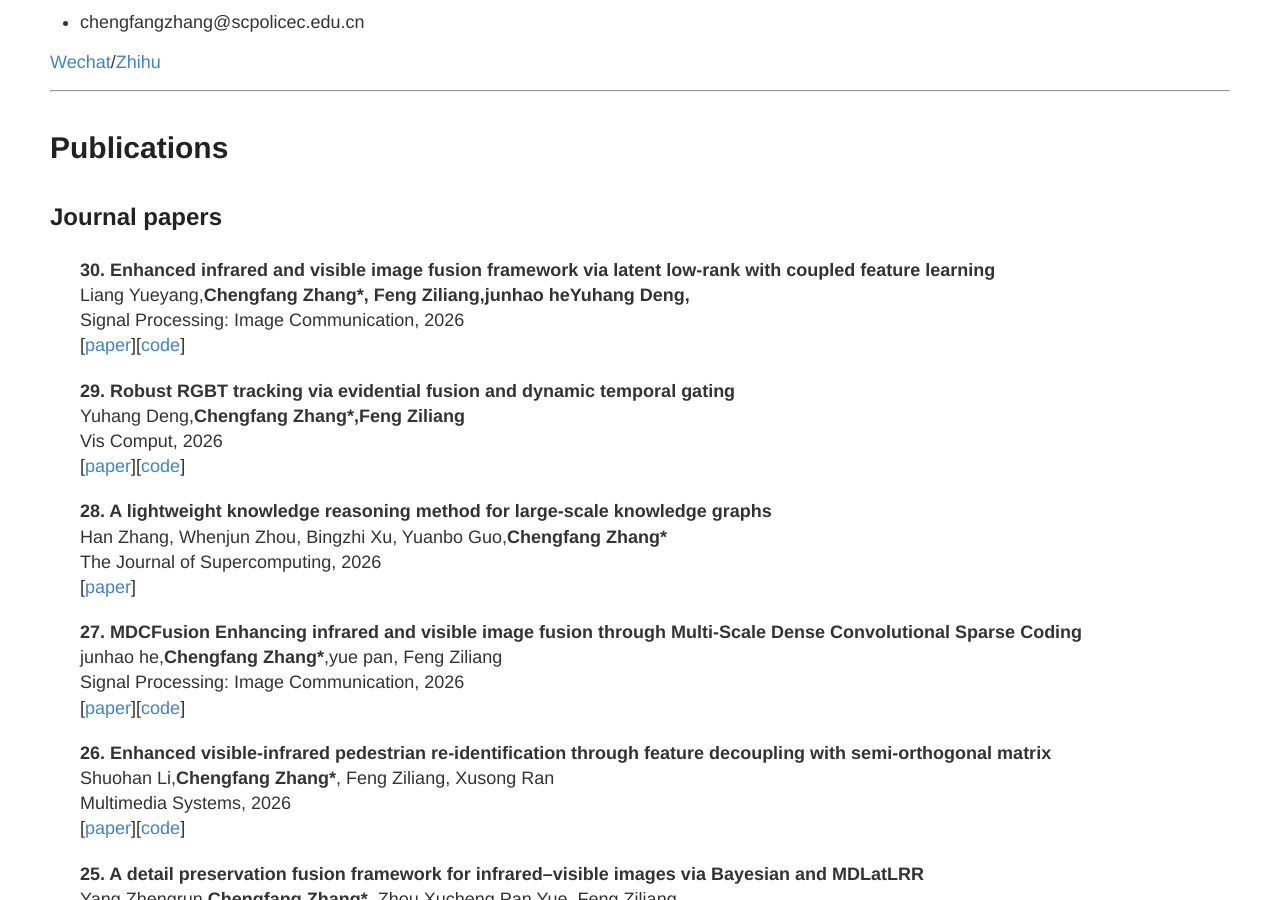
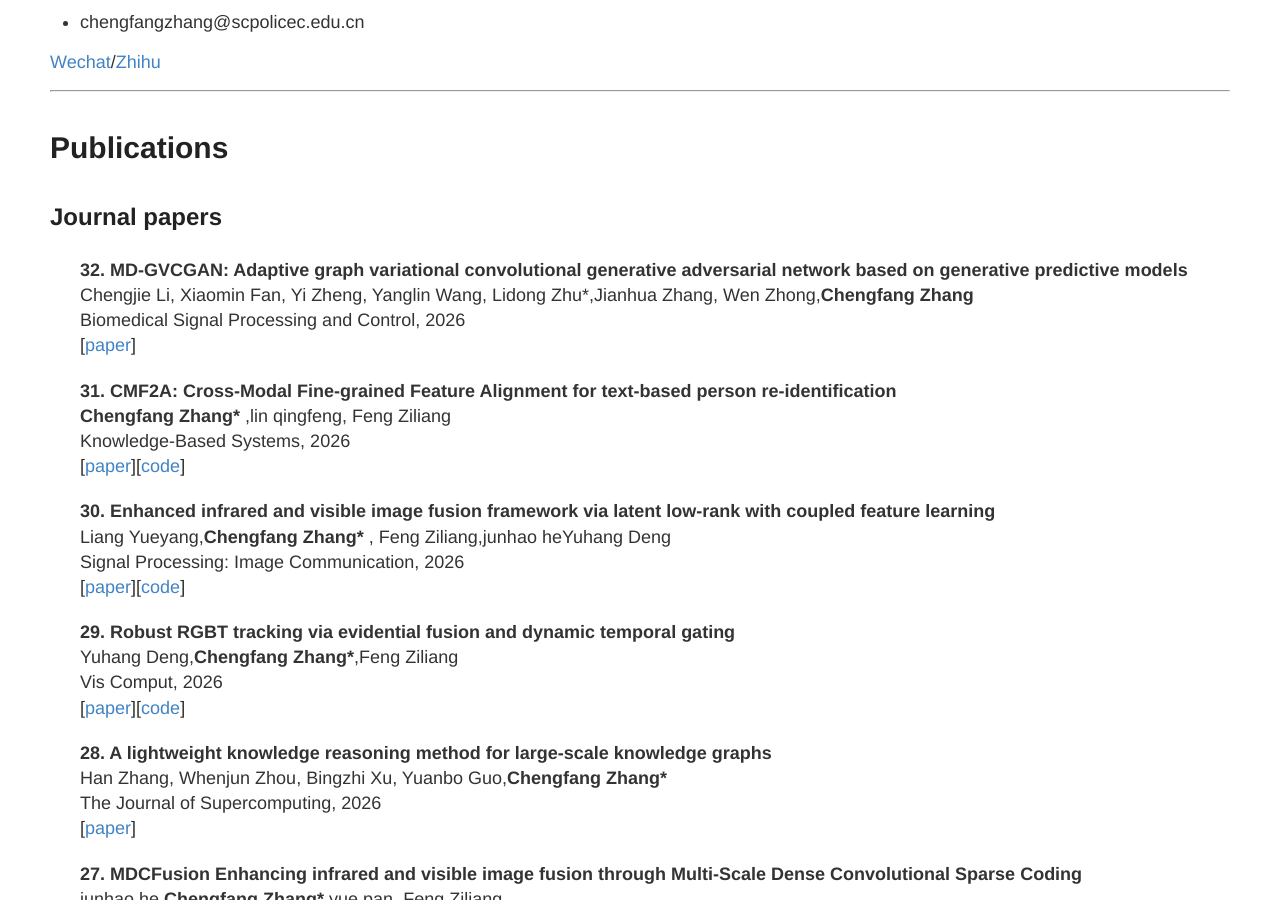
Before and after one commit to ChengfangZhang117/ChengfangZhang117.github.io, a Jekyll site: the page built from index.md, in a window 1280 px wide and 900 px high, scrolled down 453 px. Built offline with Jekyll 4.4.1, drawn with Linux system fonts in a browser that asks for light colours; our own code applies the rules of GitHub Pages for plain Markdown files.

Commit message:
index.md

```diff
--- a/index.md
+++ b/index.md
@@ -22,8 +22,27 @@ I am currently a member at [Intelligent Policing Key Laboratory of Sichuan Provi
 
 <div class="publication media paperhi">
 <div class="media-body">
+      <b>32. MD-GVCGAN: Adaptive graph variational convolutional generative adversarial network based on generative predictive models</b><br>
+    Chengjie Li, Xiaomin Fan, Yi Zheng, Yanglin Wang, Lidong Zhu*,Jianhua Zhang, Wen Zhong,<strong><b>Chengfang Zhang</b></strong> <br/>
+ Biomedical Signal Processing and Control, 2026<br/>
+ [<a href="https://doi.org/10.1016/j.bspc.2026.111004">paper</a>]
+   </div>
+</div>
+
+<div class="publication media paperhi">
+<div class="media-body">
+      <b>31. CMF2A: Cross-Modal Fine-grained Feature Alignment for text-based person re-identification</b><br>
+    <strong><b>Chengfang Zhang*</b></strong> ,lin qingfeng, Feng Ziliang<br/>
+  Knowledge-Based Systems, 2026<br/>
+ [<a href="https://doi.org/10.1016/j.knosys.2026.116649">paper</a>][<a href="https://github.com/lqfhello/CFFA">code</a>]
+   </div>
+</div>
+
+
+<div class="publication media paperhi">
+<div class="media-body">
       <b>30. Enhanced infrared and visible image fusion framework via latent low-rank with coupled feature learning</b><br>
-    Liang Yueyang,<strong><b>Chengfang Zhang*, Feng Ziliang,junhao heYuhang Deng,</b></strong> <br/>
+    Liang Yueyang,<strong><b>Chengfang Zhang*</b></strong> , Feng Ziliang,junhao heYuhang Deng<br/>
   Signal Processing: Image Communication, 2026<br/>
  [<a href="https://doi.org/10.1016/j.image.2026.117650">paper</a>][<a href="https://github.com/liangyueyang/LRR-CFL">code</a>]
    </div>
@@ -32,7 +51,7 @@ I am currently a member at [Intelligent Policing Key Laboratory of Sichuan Provi
 <div class="publication media paperhi">
 <div class="media-body">
       <b>29. Robust RGBT tracking via evidential fusion and dynamic temporal gating</b><br>
-     Yuhang Deng,<strong><b>Chengfang Zhang*,Feng Ziliang</b></strong> <br/>
+     Yuhang Deng,<strong><b>Chengfang Zhang*</b></strong>,Feng Ziliang <br/>
     Vis Comput, 2026<br/>
  [<a href="https://doi.org/10.1007/s00371-026-04503-0">paper</a>][<a href="https://github.com/lakewo0d/ECT-tracker">code</a>]
    </div>
```
